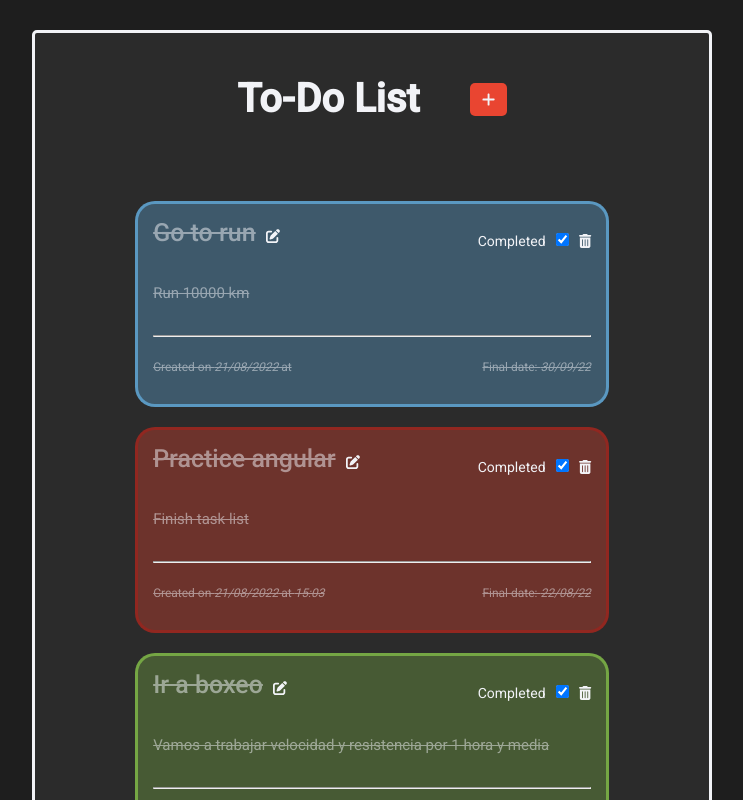
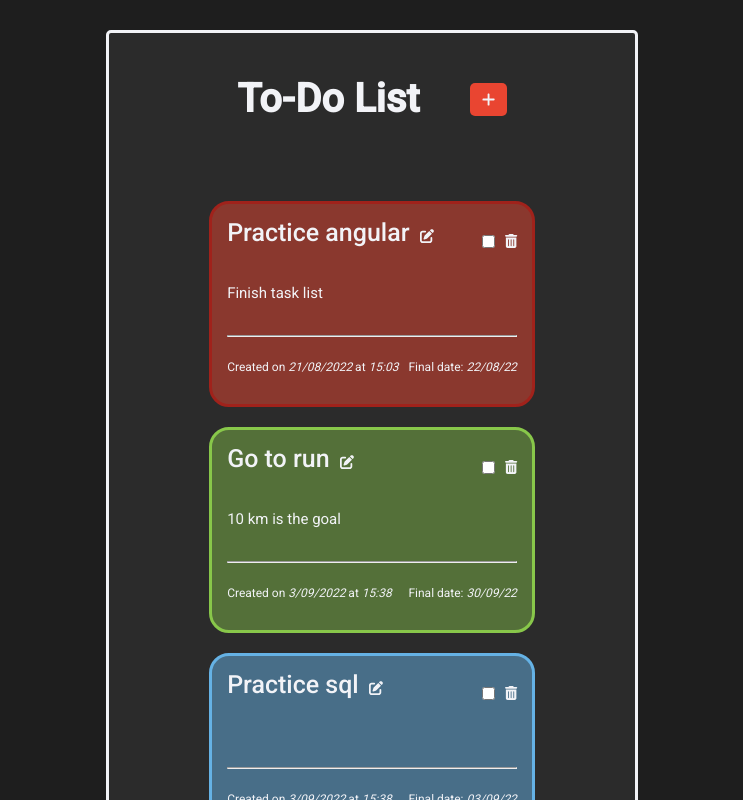
Before and after one commit to MaxiBorrajo/To-Do-List, an Angular app: page / in a window 1280 px wide. Shown: the top 800 px of the page, without its empty margins (268-1011 px from the left). Built offline with nearby package versions, Linux system fonts and the light colour scheme; data requests are answered from the project's data file.

Commit message:
certain changes

```diff
--- a/db.json
+++ b/db.json
@@ -1,16 +1,5 @@
 {
   "tasks": [
-    {
-      "id": 1,
-      "title": "Go to run",
-      "text": "Run 10000 km",
-      "day": "21/08/2022",
-      "time": "",
-      "reminder": true,
-      "completed": true,
-      "expire": "2022-09-30T03:00:00.000Z",
-      "type": 0
-    },
     {
       "id": 2,
       "title": "Practice angular",
@@ -18,42 +7,31 @@
       "day": "21/08/2022",
       "time": "15:03",
       "reminder": true,
-      "completed": true,
+      "completed": false,
       "expire": "2022-08-22T03:00:00.000Z",
       "type": 1
     },
     {
-      "id": 3,
-      "title": "Ir a boxeo",
-      "text": "Vamos a trabajar velocidad y resistencia por 1 hora y media",
-      "day": "31/08/2022",
-      "time": "",
+      "id": 6,
+      "title": "Go to run",
+      "text": "10 km is the goal",
+      "day": "3/09/2022",
+      "time": "15:38",
       "reminder": true,
-      "completed": true,
-      "expire": "2022-09-03T03:00:00.000Z",
+      "completed": false,
+      "expire": "2022-09-30T03:00:00.000Z",
       "type": 2
     },
     {
-      "id": 4,
-      "title": "Comprar laptop",
-      "text": "con gb ram y tarjeta nvidia, con intel core i9 de novena generación",
-      "day": "31/08/2022",
-      "time": "",
+      "id": 7,
+      "title": "Practice sql",
+      "text": "",
+      "day": "3/09/2022",
+      "time": "15:38",
       "reminder": true,
-      "completed": true,
-      "expire": "2045-12-06T03:00:00.000Z",
+      "completed": false,
+      "expire": "2022-09-03T18:40:33.452Z",
       "type": 0
-    },
-    {
-      "id": 5,
-      "title": "Matar gente",
-      "text": "unos 30, especialmente niños",
-      "day": "3/09/2022",
-      "time": "11:13",
-      "reminder": true,
-      "completed": true,
-      "expire": "2022-09-04T03:00:00.000Z",
-      "type": 1
     }
   ]
 }
--- a/src/app/components/add-task/add-task.component.css
+++ b/src/app/components/add-task/add-task.component.css
@@ -111,6 +111,7 @@
     font-size: 15px;
     column-gap: 5px;
 }
+
 .Task{
     background-color:#6cc1fa;
     border-radius: 50%;
@@ -140,7 +141,7 @@
     cursor: pointer;
 }
 
-.active{
+.active, .Task:hover, .not-forget:hover, .important:hover{
     outline: 3px solid #f2f3f7
 }
 
--- a/src/app/components/task-item/task-item.component.html
+++ b/src/app/components/task-item/task-item.component.html
@@ -19,14 +19,14 @@
     <hr>
     <div class="dates">
         <p>Created on <em>{{task.day}}</em> at <em>{{task.time}}</em></p>
-        <div *ngIf="task.reminder && (expireDate() > today)">
+        <div *ngIf="task.reminder && (expireDate() > today) && !equal()">
             <p>Final date: <em>{{task.expire | date:'dd/MM/yy'}}</em> </p>
         </div>
         <div *ngIf="task.reminder && equal()">
             <p>This task expires <strong>today!</strong></p>
         </div>
         <div *ngIf="task.reminder && isLate()">
-            <p><strong>Expired</strong> <em>{{daysLate()}}</em> days ago</p>
+            <p><strong>Expired </strong><em>{{daysLate()}} </em>days ago</p>
         </div>
     </div>
 </div>
```
